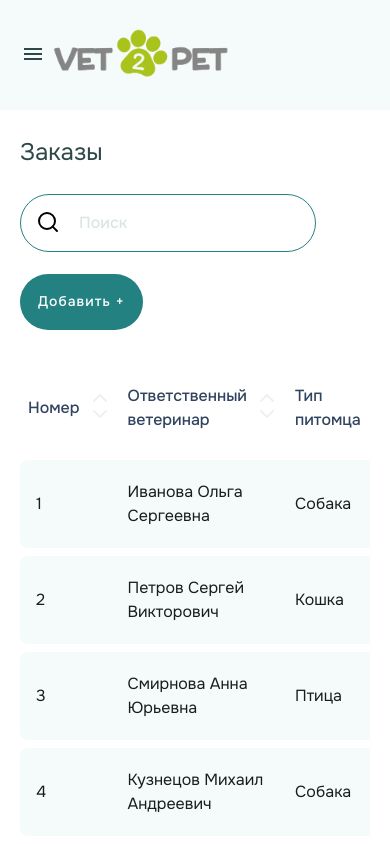
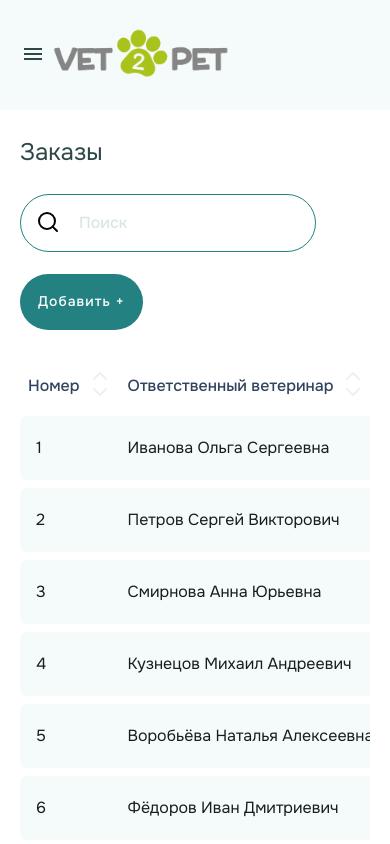
Before and after one commit to arkadykorsakov/vet2pet, a Vue app: page /orders in a window 390 px wide. Shown: the top 844 px of the page. Built offline with nearby package versions, Linux system fonts and the light colour scheme.

Commit message:
add adaptive #4

```diff
--- a/src/components/AppTable.vue
+++ b/src/components/AppTable.vue
@@ -357,5 +357,9 @@ export default {
   .table {
     min-width: min-content;
   }
+  td,
+  th {
+    white-space: nowrap;
+  }
 }
 </style>
--- a/src/components/TheToast.vue
+++ b/src/components/TheToast.vue
@@ -45,4 +45,12 @@ export default {
   width: 40px;
   height: 40px;
 }
+
+@media (max-width: 575.98px) {
+  .toast {
+    right: auto;
+    left: 50%;
+    transform: translateX(-50%);
+  }
+}
 </style>
```
